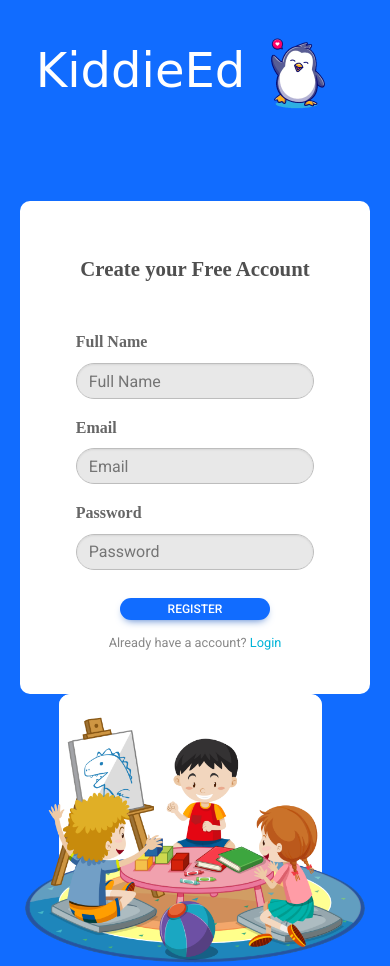
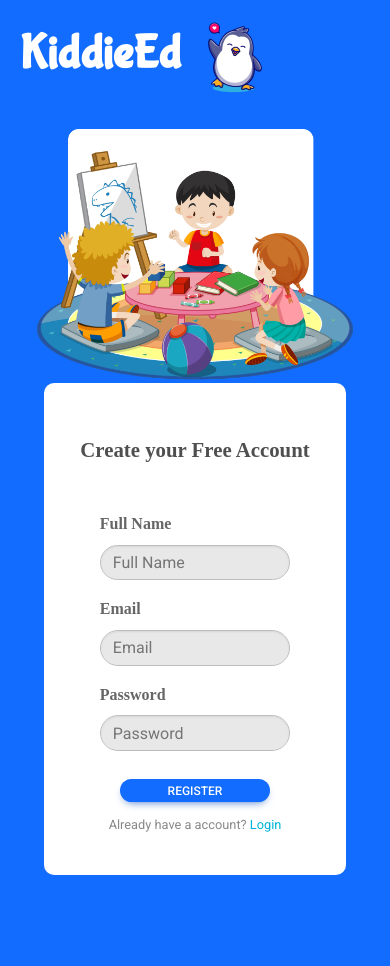
Before and after one commit to kORzix/KiddieEd-react-frontend, a React (Create React App) app: page /register in a window 390 px wide. After the commit the page ends 899 px from the top, so only its background shows below. Built offline with nearby package versions, Linux system fonts and the light colour scheme; a web font is replaced by a local one.

Commit message:
Change orientation and responsiveness of register page

```diff
--- a/public/index.html
+++ b/public/index.html
@@ -17,7 +17,9 @@
   <link href="https://cdnjs.cloudflare.com/ajax/libs/mdb-ui-kit/6.4.1/mdb.min.css" rel="stylesheet" />
 
 
-
+    <link rel="preconnect" href="https://fonts.googleapis.com">
+    <link rel="preconnect" href="https://fonts.gstatic.com" crossorigin>
+    <link href="https://fonts.googleapis.com/css2?family=Bubblegum+Sans&family=Roboto&display=swap" rel="stylesheet">
 
   <link rel="stylesheet" href="https://fonts.googleapis.com/css2?family=Kiddosy&display=swap">
 
--- a/src/pages/Register.js
+++ b/src/pages/Register.js
@@ -6,31 +6,36 @@ import { Link } from "react-router-dom";
 function Register() {
     return (
         <div>
-            <div className="m-">
+            <div className="m-0">
                 <nav className="navbar navbar-expand-md navbar-dark">
                     <div className="container-fluid d-flex justify-content-start align-items-center">
-                        <Link to="/login" className="navbar-brand" style={{ fontFamily: "'Comic Sans MS', sans-serif", fontSize: '3em'}}>KiddieEd</Link>
+                        <Link to="/login" className="navbar-brand" style={{ fontFamily: "'Bubblegum Sans', cursive", fontSize: '300%', fontWeight: "1000"}}>KiddieEd</Link>
                         <img src={loginNav} alt="Login" className="img-fluid" />
                     </div>
                 </nav>
             </div>
 
-            <div className="container">
-                <div className="row">
-                    {/* Left Column for Login Form */}
-                    <div className="col-md-6">
-                        <div className="p-4 bg-white form" style={{ borderRadius: '10px' }}>
+            <div className="container mx-auto m-0 p-4">
+                <div className="row mx-auto">
+                    {/* Left Column for Image */}
+                    <div className="col-md-6 d-flex mx-auto m-0 p-0">
+                        <img src={loginImage} alt="Login" className="img-fluid" />
+                    </div>
+
+                    {/* Right Column for Login Form */}
+                    <div className="col-md-6 mx-auto">
+                        <div className="p-4 bg-white form" style={{ borderRadius: '10px' , fontFamily: "'Roboto', sans-serif", fontSize: '1em' }}>
                             <h2>Create your Free Account</h2>
-                            <form style={{margin: '3em 2em 1em 2em'}}>
-                            <div className="mb-3">
+                            <form style={{margin: '3em 2em 1em 2em' }} >
+                            <div className="mb-3 form-group">
                                     <label htmlFor="username" className="form-label">Full Name</label>
                                     <input type="text" className="form-control" id="username" placeholder='Full Name' required />
                                 </div>
-                                <div className="mb-3">
+                                <div className="mb-3 form-group">
                                     <label htmlFor="username" className="form-label">Email</label>
                                     <input type="text" className="form-control" id="username" placeholder='Email' required />
                                 </div>
-                                <div className="mb-3">
+                                <div className="mb-3 form-group">
                                     <label htmlFor="password" className="form-label">Password</label>
                                     <input type="password" className="form-control" id="password" placeholder='Password' required />
                                 </div>
@@ -42,10 +47,7 @@ function Register() {
                         </div>
                     </div>
 
-                    {/* Right Column for Image */}
-                    <div className="col-md-6 d-flex justify-content-end">
-                        <img src={loginImage} alt="Login" className="img-fluid" />
-                    </div>
+
                 </div>
             </div>
         </div>
```
Also changed, not shown: src/pages/LoginPage.js (+15 -8 lines).
